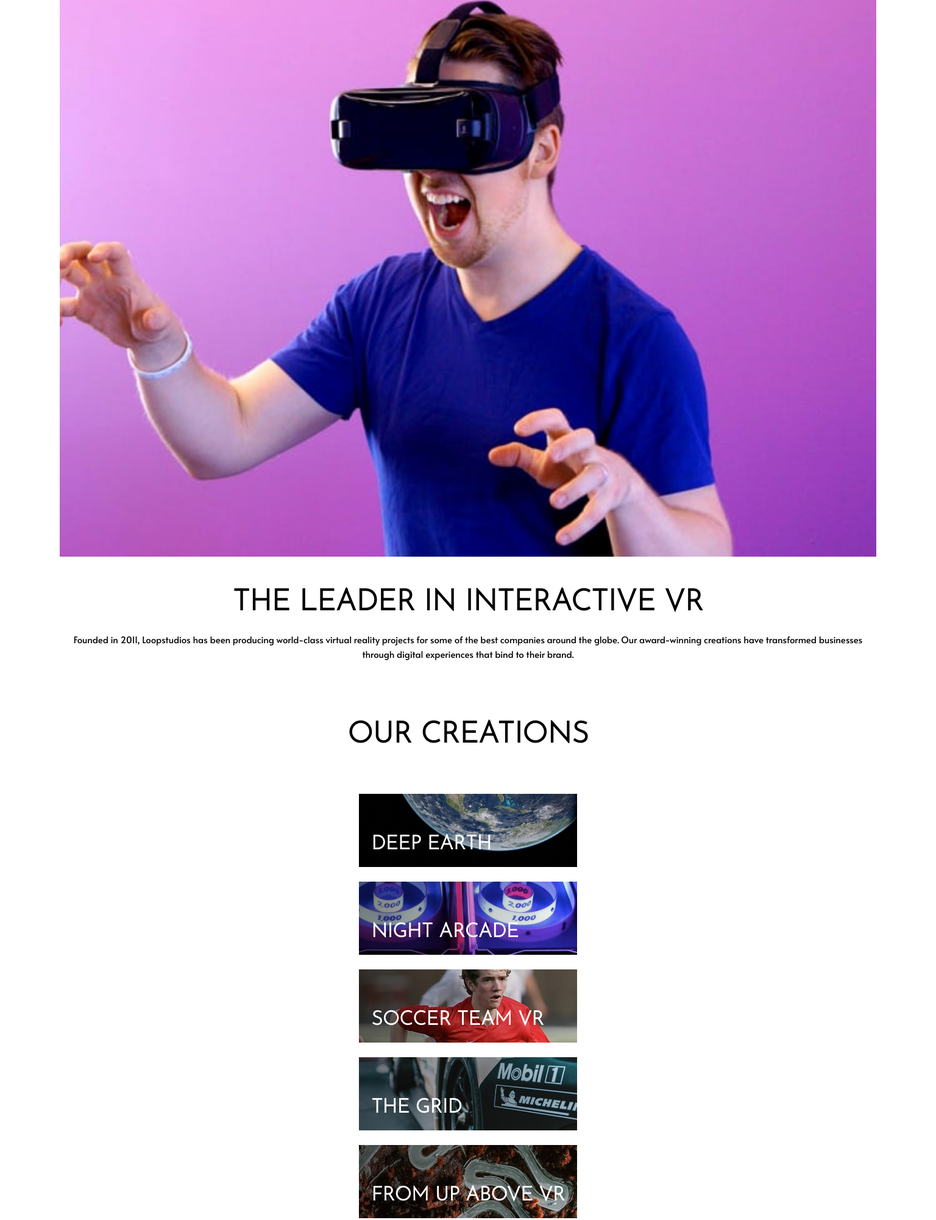
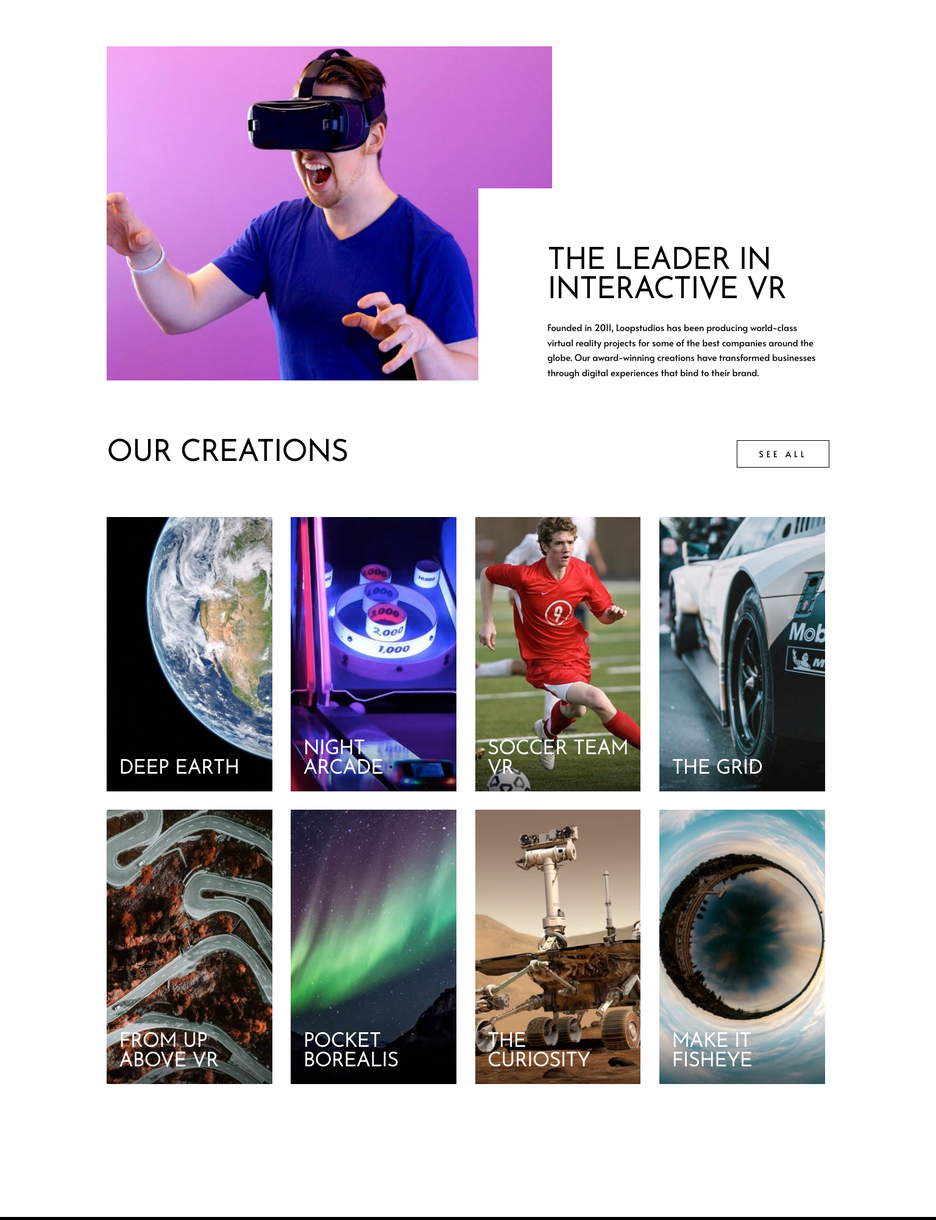
Before and after one commit to bluepersia/loopstudios-landing-page, a plain HTML site: page index.html in a window 1536 px wide. Shown: the part 747-2748 px from the top of the page at 61% size. Drawn offline with Linux system fonts and the light colour scheme.

Commit message:
Desktop style

```diff
--- a/style.css
+++ b/style.css
@@ -65,6 +65,7 @@ h3 {
 }
 
 .navlist{
+    display: flex;
     list-style: none;
     padding-left: 0;
 }
@@ -72,6 +73,23 @@ h3 {
 .navlink {
     color: inherit;
     text-decoration: none;
+    position: relative;
+}
+
+.navlink::after
+{
+    content: '';
+    position: absolute;
+    bottom: 0px;
+    right: 0px;
+    width: 0%;
+    height: 2px;
+    background-color: var(--color-1);
+    transition: width 300ms;
+}
+
+.navlink:hover::after {
+    width: 100%;
 }
 
 
@@ -80,6 +98,7 @@ h3 {
     background-image: url(./images/mobile/image-hero.jpg);
     background-size: cover;
     padding: 2.66em 6.4% 15.1em;
+    color: var(--color-1);
 }
 
 .header_top {
@@ -91,6 +110,7 @@ h3 {
 
 .header_logo {
     width: 38.4%;
+    max-width: 192px;
 }
 
 .nav-1 {
@@ -99,7 +119,8 @@ h3 {
 
 .title {
     border: solid 2px var(--color-1);
-    color: var(--color-1);
+    padding: .6em;
+    max-width: 650px;
 }
 
 
@@ -115,11 +136,26 @@ h3 {
 .section-vr_img--desktop
 {
     display: none;
+    width: 100%;
+    margin-bottom: 3.2em;
+    max-width: 731px;
+    margin-left: auto;
+    margin-right: auto;
 }
 
 .section-vr_img--mobile {
+    display: block;
     width:100%;
     margin-bottom: 3.2em;
+    max-width: 654px;
+    margin-left: auto;
+    margin-right: auto;
+}
+
+.section-vr_content > * {
+    max-width: 445px;
+    margin-left: auto;
+    margin-right: auto;
 }
 
 .section-vr_title {
@@ -159,42 +195,50 @@ h3 {
     margin-bottom: 1.6em;
     background-size: cover;
     background-repeat: no-repeat;
+    transition: color 300ms, background-color 300ms;
+    cursor: pointer;
 }
+.section-2_grid_item:hover {
+    color: var(--color-2);
+    background-blend-mode: overlay;
+    background-color: rgba(255,255,255,50%);
+}
+
 
 
 
 .section-2_grid_item:nth-child(1)
 {
-    background-image:linear-gradient(90deg, rgba(0,0,0,50%), rgba(0,0,0,0%)),  url(./images/mobile/image-deep-earth.jpg);
+    background-image:linear-gradient(90deg, rgba(0,0,0,50%), rgba(0,0,0,0%) 20%),  url(./images/mobile/image-deep-earth.jpg);
 
 }
 .section-2_grid_item:nth-child(2)
 {
-    background-image: linear-gradient(90deg, rgba(0,0,0,50%), rgba(0,0,0,0%)),url(./images/mobile/image-night-arcade.jpg);
+    background-image: linear-gradient(90deg, rgba(0,0,0,50%), rgba(0,0,0,0%) 20%),url(./images/mobile/image-night-arcade.jpg);
 }
 .section-2_grid_item:nth-child(3)
 {
-    background-image: linear-gradient(90deg, rgba(0,0,0,50%), rgba(0,0,0,0%)),url(./images/mobile/image-soccer-team.jpg);
+    background-image: linear-gradient(90deg, rgba(0,0,0,50%), rgba(0,0,0,0%) 20%),url(./images/mobile/image-soccer-team.jpg);
 }
 .section-2_grid_item:nth-child(4)
 {
-    background-image: linear-gradient(90deg, rgba(0,0,0,50%), rgba(0,0,0,0%)),url(./images/mobile/image-grid.jpg);
+    background-image: linear-gradient(90deg, rgba(0,0,0,50%), rgba(0,0,0,0%) 20%),url(./images/mobile/image-grid.jpg);
 }
 .section-2_grid_item:nth-child(5)
 {
-    background-image: linear-gradient(90deg, rgba(0,0,0,50%), rgba(0,0,0,0%)),url(./images/mobile/image-from-above.jpg);
+    background-image: linear-gradient(90deg, rgba(0,0,0,50%), rgba(0,0,0,0%) 20%),url(./images/mobile/image-from-above.jpg);
 }
 .section-2_grid_item:nth-child(6)
 {
-    background-image: linear-gradient(90deg, rgba(0,0,0,50%), rgba(0,0,0,0%)),url(./images/mobile/image-pocket-borealis.jpg);
+    background-image: linear-gradient(90deg, rgba(0,0,0,50%), rgba(0,0,0,0%) 20%),url(./images/mobile/image-pocket-borealis.jpg);
 }
 .section-2_grid_item:nth-child(7)
 {
-    background-image: linear-gradient(90deg, rgba(0,0,0,50%), rgba(0,0,0,0%)),url(./images/mobile/image-curiosity.jpg);
+    background-image: linear-gradient(90deg, rgba(0,0,0,50%), rgba(0,0,0,0%) 20%),url(./images/mobile/image-curiosity.jpg);
 }
 .section-2_grid_item:nth-child(8)
 {
-    background-image: linear-gradient(90deg, rgba(0,0,0,50%), rgba(0,0,0,0%)), url(./images/mobile/image-fisheye.jpg);
+    background-image: linear-gradient(90deg, rgba(0,0,0,50%), rgba(0,0,0,0%) 20%), url(./images/mobile/image-fisheye.jpg);
     margin-bottom: 0;
 }
 
@@ -209,10 +253,10 @@ h3 {
 .footer_logo {
     width: 38.4%;
     margin-bottom: 2.13em;
+    max-width: 144px;
 }
 
 .nav-2_navlist {
-    display: flex;
     flex-direction: column;
     gap: 1.06em
 }
@@ -234,8 +278,49 @@ h3 {
     opacity: 50%;
 }
 
+@media (min-width: 768px)
+{
+    .header {
+        background-image: url(./images/desktop/image-hero.jpg);
+        background-position: top left 50%;
+        background-repeat: no-repeat;
+        background-size: cover;
+    }
+
+    .btn-menu {
+        display: none;
+    }
+
+    .nav-1 {
+        display: inherit;
+    }
+    .navlist {
+        flex-direction: row;
+        gap: 2.13em;
+    }
+
+    .nav-1_navlist {
+        justify-content: end;
+    }
+
+    .nav-2_navlist {
+        justify-content: center;
+    }
+.section-vr_img--mobile
+{
+    display: none;
+}
+
+.section-vr_img--desktop {
+    display: block;
+    width: 100%;
+}
+
+}
+
 @media (min-width: 1440px)
 {
+
     h1 {
         font-size: 4.8rem;
         line-height: 0.972;
@@ -249,4 +334,153 @@ h3 {
         font-size: 2.13rem;
         line-height: 1;
     }
+
+    .header {
+        padding: 4.2em 11.4% 9.73em;
+    }
+    .header_top {
+        margin-bottom: 8.2em;
+    }
+    .main {
+        padding: 10.6em 11.4% 12.26em;
+    }
+
+    .section-vr {
+        display: grid;
+        grid-template-columns: 65% auto;
+        grid-template-rows: auto;
+    }
+
+    .section-vr_img--desktop {
+        grid-column: 1 / 2;
+        grid-row:  1 / -1;
+        height: 100%;
+        width: 100%;
+        margin-left: 0;
+        margin-right: 0;
+        object-fit: cover;
+    }
+
+    .section-vr_content {
+        align-self: flex-end;
+        justify-self: end;
+        height: fit-content;
+        display: flex;
+        flex-direction: column;
+        justify-content: end;
+        align-items: end;
+        grid-column: 1 / -1;
+        grid-row: 1 / -1;
+        background-color: var(--color-1);
+        text-align: left;
+        margin-right: 0;
+        padding: 6.4em 0 0 6.4em;
+        width:48.6%;
+    }
+
+
+
+    .section-2 {
+        display: grid;
+        grid-template-columns: auto auto;
+        grid-template-rows: auto auto;
+        grid-row-gap: 5.33em;;
+    }
+
+    .section-2_title {
+        grid-column: 1 / 2;
+        grid-row: 1 / 2;
+        margin-bottom: 0;
+        margin-left: 0;
+        text-align: left;
+    }
+
+    .section-2_btn {
+        grid-column: -2 / -1;
+        grid-row: 1 / 2;
+        width: fit-content;
+        justify-self: end;
+    }
+    .section-2_grid {
+        grid-column: 1 / -1;
+        grid-row: 2 / -1;
+        display: grid;
+        grid-template-columns: 22.9% 22.9% 22.9% 22.9%;
+        grid-template-rows: minmax(auto, 450px) minmax(auto, 450px);
+        grid-column-gap: 2.6%;
+        grid-row-gap: 2em;
+    }
+
+    .section-2_grid_item {
+        width: 100%;
+        height: 100%;
+    }
+
+
+    .section-2_grid_item:nth-child(1)
+    {
+        background-image:linear-gradient(0deg, rgba(0,0,0,50%), rgba(0,0,0,0%) 20%),  url(./images/desktop/image-deep-earth.jpg);
+
+    }
+
+
+    .section-2_grid_item:nth-child(2)
+    {
+        background-image:linear-gradient(0deg, rgba(0,0,0,50%), rgba(0,0,0,0%) 20%),  url(./images/desktop/image-night-arcade.jpg);
+
+    }
+    .section-2_grid_item:nth-child(3)
+    {
+        background-image:linear-gradient(0deg, rgba(0,0,0,50%), rgba(0,0,0,0%) 20%),  url(./images/desktop/image-soccer-team.jpg);
+
+    }
+
+    .section-2_grid_item:nth-child(4)
+    {
+        background-image:linear-gradient(0deg, rgba(0,0,0,50%), rgba(0,0,0,0%) 20%),  url(./images/desktop/image-grid.jpg);
+
+    }
+
+    .section-2_grid_item:nth-child(5)
+    {
+        background-image:linear-gradient(0deg, rgba(0,0,0,50%), rgba(0,0,0,0%) 20%),  url(./images/desktop/image-from-above.jpg);
+
+    }
+
+    .section-2_grid_item:nth-child(6)
+    {
+        background-image:linear-gradient(0deg, rgba(0,0,0,50%), rgba(0,0,0,0%) 20%),  url(./images/desktop/image-pocket-borealis.jpg);
+
+    }
+    .section-2_grid_item:nth-child(7)
+    {
+        background-image:linear-gradient(0deg, rgba(0,0,0,50%), rgba(0,0,0,0%) 20%),  url(./images/desktop/image-curiosity.jpg);
+
+    }
+
+    .section-2_grid_item:nth-child(8)
+    {
+        background-image:linear-gradient(0deg, rgba(0,0,0,50%), rgba(0,0,0,0%) 20%),  url(./images/desktop/image-fisheye.jpg);
+
+    }
+
+
+    .footer {
+        padding: 2.93em 11.4% 2.2em;
+        display: flex;
+        justify-content: space-between;
+    }
+
+
+    .footer_col-1 {
+        text-align: left;
+    }
+
+    .footer_col-2 {
+        text-align: right;
+    }
+
+    .social {
+        justify-content: end;
+    }
 }
```
